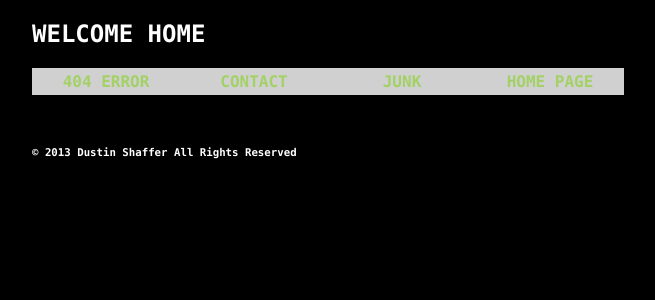
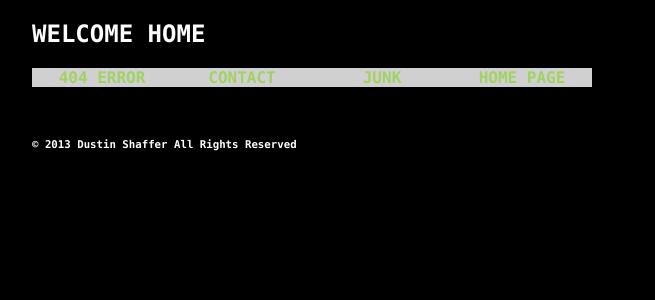
Before and after one commit to misterdustinface/misterdustinface.github.io, a Jekyll site: the page built from index.html, in a window 1280 px wide. Shown: the top 300 px of the page, without its empty margins (8-663 px from the left). Built offline with Jekyll 4.4.1, drawn with Linux system fonts in a browser that asks for light colours; comment, search, counter and statistics services are not loaded.

Commit message:
Update homebar.css

```diff
--- a/css/theme1/homebar.css
+++ b/css/theme1/homebar.css
@@ -20,7 +20,7 @@ display:block;
 font-weight:bold;
 width:140px;
 text-align:center;
-padding:4px;
+padding:0px;
 text-transform:uppercase;
 }
 a:hover,a:active{background-color:#909090;}
```
